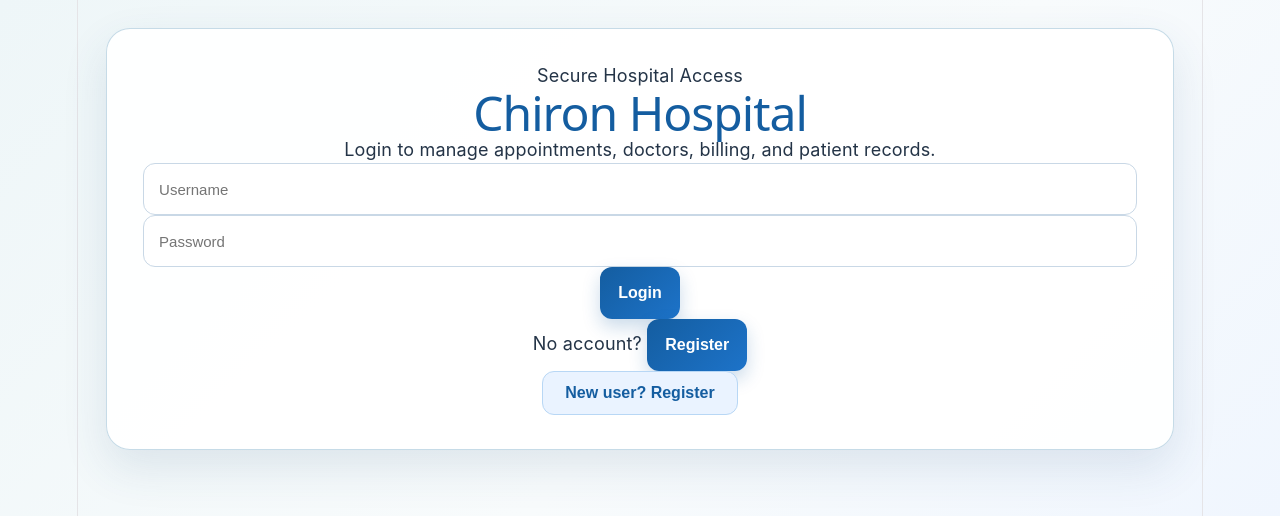
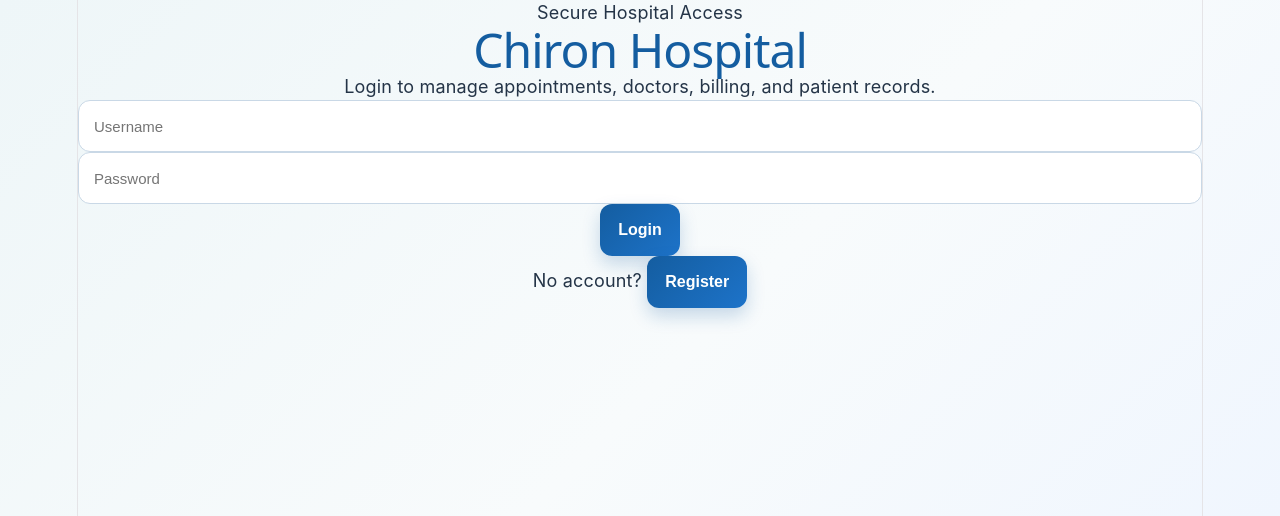
Before and after one commit to NaqiqaN/hospital-microservices, a React (Vite) app in the folder hospital-react-frontend/: page / in a window 1280 px wide. Shown: the top 516 px of the page. Built offline with nearby package versions, Linux system fonts and the light colour scheme.

Commit message:
Integrate stylish auth screens into hospital frontend

```diff
--- a/hospital-react-frontend/src/App.jsx
+++ b/hospital-react-frontend/src/App.jsx
@@ -177,34 +177,13 @@ function App() {
   }
 
   if (!isLoggedIn) {
-    return (
-      <div className="page-shell">
-        <div className="app-container">
-          {showRegister ? (
-            <>
-              <Register />
-
-              <button
-                className="reset-btn"
-                onClick={() => setShowRegister(false)}
-              >
-                Already have an account? Login
-              </button>
-            </>
-          ) : (
-            <>
-              <Login onLogin={() => setIsLoggedIn(true)} />
-
-              <button
-                className="reset-btn"
-                onClick={() => setShowRegister(true)}
-              >
-                New user? Register
-              </button>
-            </>
-          )}
-        </div>
-      </div>
+    return showRegister ? (
+      <Register onShowLogin={() => setShowRegister(false)} />
+    ) : (
+      <Login
+        onLogin={() => setIsLoggedIn(true)}
+        onShowRegister={() => setShowRegister(true)}
+      />
     );
   }
 
@@ -216,7 +195,7 @@ function App() {
             <h1>Chiron Hospital</h1>
           </div>
 
-          <div>
+          <div className="header-actions">
             <button className="reset-btn" onClick={resetSystem}>
               Reset System
             </button>
```
